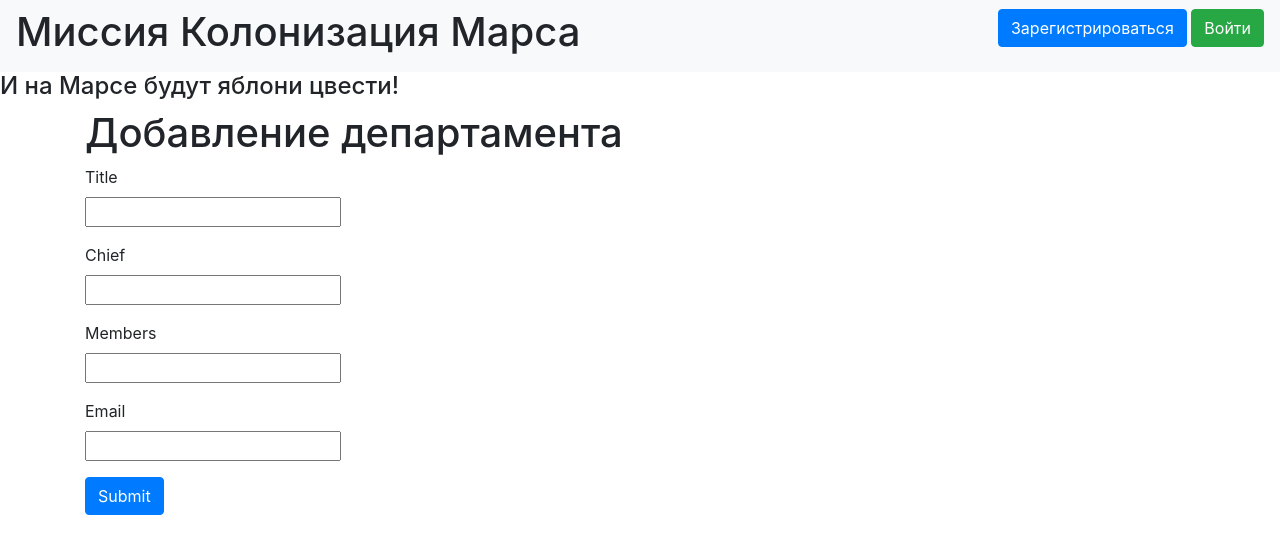
After one commit to Natasha-rare/Sqalchemy-registerform, a Flask app: page /adddepartment in a window 1280 px wide. The commit adds this page. Shown: the top 554 px of the page. Run offline with Flask 2, Linux system fonts and the light colour scheme; some libraries are stand-ins or nearby versions.

Commit message:
Добавление департаментов (удаление + редактирование)

```diff
--- a/data/loginform.py
+++ b/data/loginform.py
@@ -29,3 +29,11 @@ class JobsForm(FlaskForm):
     collaborators = StringField('Collaboratos', validators=[DataRequired()])
     is_finished = BooleanField('Is job finished?', default=False)
     submit = SubmitField('Submit')
+
+
+class DepartmentForm(FlaskForm):
+    title = StringField('Title')
+    chief = StringField('Chief')
+    members = StringField('Members')
+    email = StringField('Email')
+    submit = SubmitField('Submit')
--- a/data/users.py
+++ b/data/users.py
@@ -23,7 +23,7 @@ class User(SqlAlchemyBase, UserMixin):
     hashed_password = sqlalchemy.Column(sqlalchemy.String, nullable=True)
     modified_date = sqlalchemy.Column(sqlalchemy.DateTime)
     jobs = orm.relation("Jobs", back_populates='user')
-   # jobs = orm.relation("Jobs", back_populates='user')
+    department = orm.relation("Departments", back_populates='user')
 
     def set_password(self, password):
         self.hashed_password = generate_password_hash(password)
--- a/main.py
+++ b/main.py
@@ -1,9 +1,10 @@
 from flask import Flask, redirect, render_template, abort, request
 from data import db_session
-from data.loginform import LoginForm, RegisterForm, JobsForm
+from data.loginform import LoginForm, RegisterForm, JobsForm, DepartmentForm
 from flask_login import LoginManager, login_user, logout_user, login_required, current_user
 from data.users import User
 from data.jobs import Jobs
+from data.departments import Departments
 
 app = Flask(__name__)
 app.config['SECRET_KEY'] = 'yandexlyceum_secret_key'
@@ -46,7 +47,7 @@ def addjob():
             )
             session.add(job)
             session.commit()
-            return redirect("/")
+            return redirect("/departments")
         return redirect('/logout')
     return render_template('addjob.html', title='Добавление работы', form=form)
 
@@ -56,6 +57,52 @@ def addjob():
 def logout():
     logout_user()
     return redirect("/")
+
+
+@app.route('/department/<int:id>', methods=['GET', 'POST'])
+@login_required
+def edit_department(id):
+    form = DepartmentForm()
+    if request.method == "GET":
+        session = db_session.create_session()
+        department = session.query(Departments).filter(Departments.id == id).first()
+        if department:
+            form.title.data = department.title
+            form.members.data = department.members
+            form.chief.data = department.chief
+            form.email.data = department.email
+        else:
+            abort(404)
+    if form.validate_on_submit():
+        session = db_session.create_session()
+        department = session.query(Departments).filter(Departments.id == id).first()
+        if department:
+            department.title = form.title.data
+            department.members = form.members.data
+            department.chief = form.chief.data
+            department.email = form.email.data
+            session.commit()
+            return redirect('/departments')
+        else:
+            abort(404)
+    return render_template('addepartment.html', title='Редактирование департамента', form=form)
+
+
+@app.route('/adddepartment', methods=['GET', 'POST'])
+def adddepartment():
+    form = DepartmentForm()
+    session = db_session.create_session()
+    if form.validate_on_submit():
+        if session:
+            department = Departments(title=form.title.data,
+            chief=form.chief.data,
+            members=form.members.data,
+            email=form.email.data)
+            session.add(department)
+            session.commit()
+            return redirect("/")
+        return redirect('/logout')
+    return render_template('addepartment.html', title='Добавление департамента', form=form)
 
 
 @app.route('/jobs/<int:id>', methods=['GET', 'POST'])
@@ -90,6 +137,12 @@ def edit_jobs(id):
             abort(404)
     return render_template('addjob.html', title='Редактирование работы', form=form)
 
+@app.route('/departments')
+def department():
+    session = db_session.create_session()
+    department = session.query(Departments).all()
+    return render_template('department.html', department=department)
+
 
 @app.route('/')
 def index():
@@ -99,7 +152,7 @@ def index():
 
 @app.route('/jobs_delete/<int:id>', methods=['GET', 'POST'])
 @login_required
-def news_delete(id):
+def jobs_delete(id):
     session = db_session.create_session()
     jobs = session.query(Jobs).filter(Jobs.id == id,
                                       (Jobs.team_leader == 1) | (Jobs.team_leader == current_user.id)).first()
@@ -144,6 +197,18 @@ def success():
     return render_template('success.html', title='Отправлено')
 
 
+@app.route('/department_delete/<int:id>', methods=['GET', 'POST'])
+@login_required
+def department_delete(id):
+    session = db_session.create_session()
+    department = session.query(Departments).filter(Departments.id == id).first()
+    if department:
+        session.delete(department)
+        session.commit()
+    else:
+        abort(404)
+    return redirect('/departments')
+
 def main():
     db_session.global_init("db/blogs.sqlite")
     app.run()
--- /dev/null
+++ b/templates/addepartment.html
@@ -0,0 +1,46 @@
+{% extends "base.html" %}
+
+{% block content %}
+    <h1>{{title}}</h1>
+    <form action="" method="post">
+        {{ form.hidden_tag() }}
+        <p>
+            {{ form.title.label }}<br>
+            {{ form.title }}<br>
+            {% for error in form.title.errors %}
+                <div class="alert alert-danger" role="alert">
+                    {{ error }}
+                </div>
+            {% endfor %}
+        </p>
+        <p>
+            {{ form.chief.label }}<br>
+            {{ form.chief }}<br>
+            {% for error in form.chief.errors %}
+                <div class="alert alert-danger" role="alert">
+                    {{ error }}
+                </div>
+            {% endfor %}
+        </p>
+        <p>
+            {{ form.members.label }}<br>
+            {{ form.members }}<br>
+            {% for error in form.members.errors %}
+                <div class="alert alert-danger" role="alert">
+                    {{ error }}
+                </div>
+            {% endfor %}
+        </p>
+        <p>
+            {{ form.email.label }}<br>
+            {{ form.email }}<br>
+            {% for error in form.email.errors %}
+                <div class="alert alert-danger" role="alert">
+                    {{ error }}
+                </div>
+            {% endfor %}
+        </p>
+        <p>{{ form.submit(type="submit", class="btn btn-primary") }}</p>
+        <div>{{ message }}</div>
+    </form>
+{% endblock %}
--- a/templates/base.html
+++ b/templates/base.html
@@ -22,7 +22,8 @@
 </nav>
 {% if current_user.is_authenticated %}
         <a class="btn btn-secondary" href="/addjob">Добавить работу</a>
-    {% endif %}
+        <a class="btn btn-secondary" href="/adddepartment">Добавить департамент</a>
+{% endif %}
 
 <h4>И на Марсе будут яблони цвести!</h4>
 
--- a/templates/index.html
+++ b/templates/index.html
@@ -1,6 +1,9 @@
 {% extends "base.html" %}
 
 {% block content %}
+{% if current_user.is_authenticated %}
+    <a class="btn btn-secondary" href="/departments">Перейти к департаменту</a>
+{% endif %}
 {% for item in job%}
 <h2>Action # {{item.id}}</h2>
    <table class="table table-borderless">
```
Also changed, not shown: data/departments.py (+6 -2 lines), templates/department.html (added, +40 -0 lines), db/blogs.sqlite.
